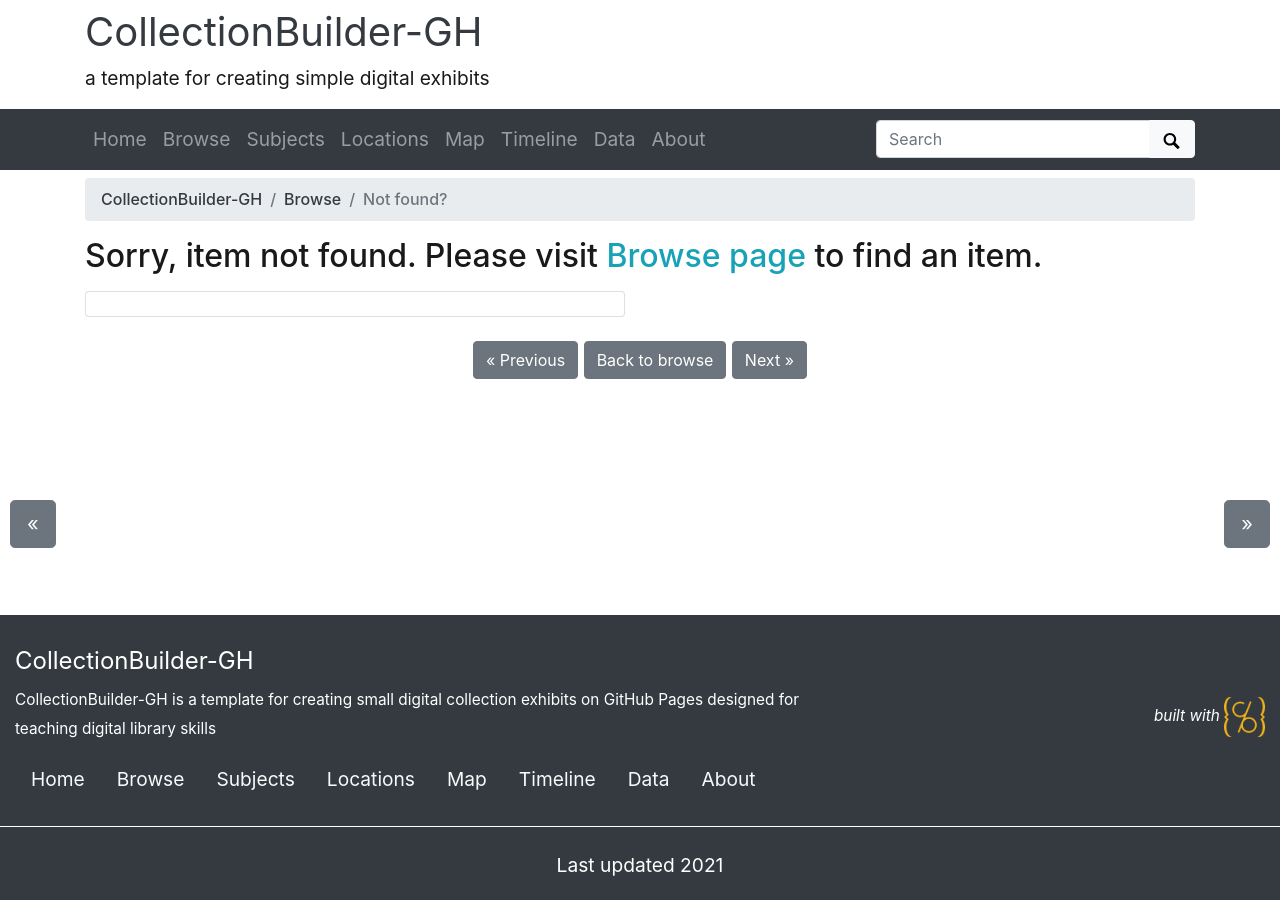
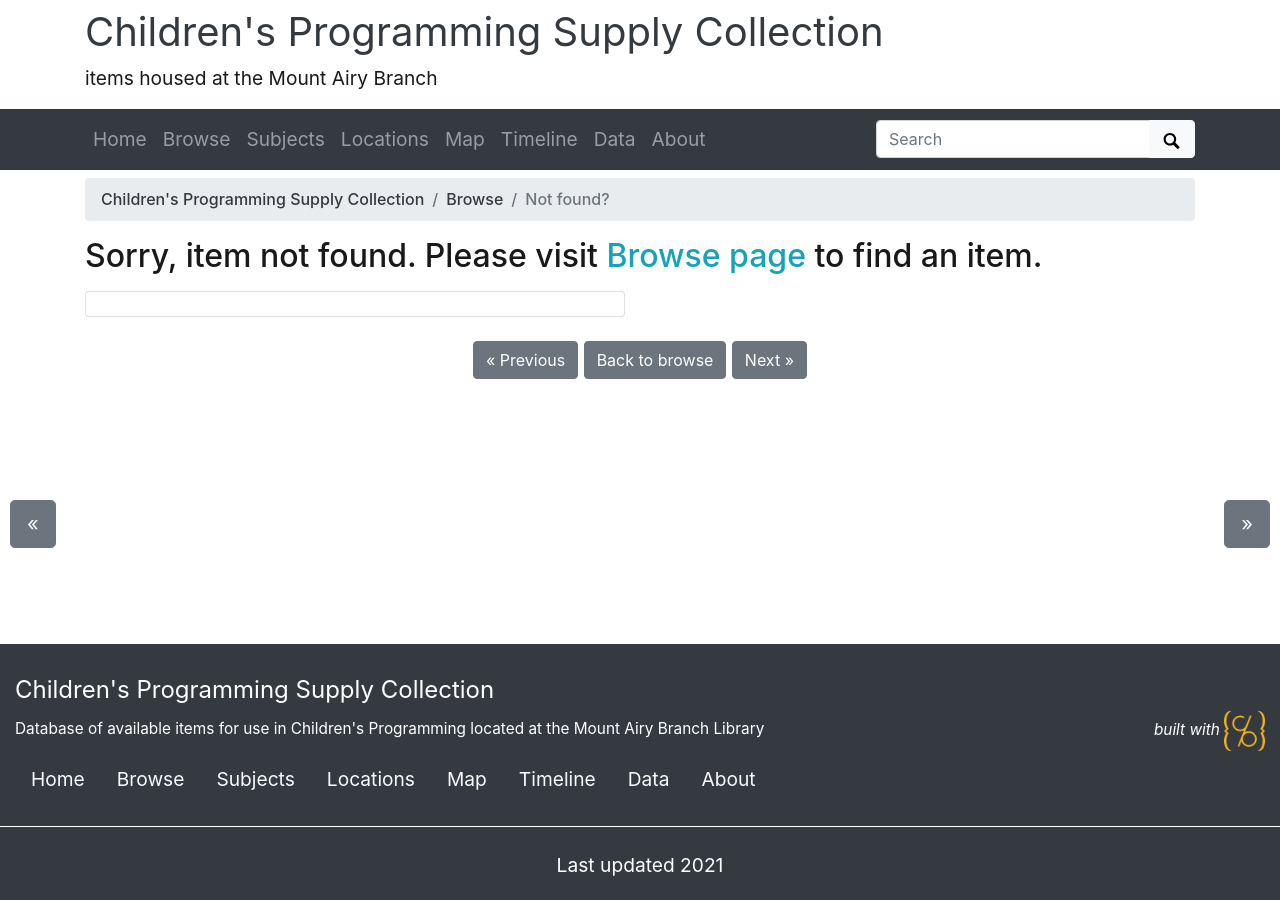
Before and after one commit to KariKariLibrary/Final-JDept-Supplies, a Jekyll site: the page built from pages/item.md, in a window 1280 px wide. Built offline with Jekyll 4.4.1, drawn with Linux system fonts in a browser that asks for light colours.

Commit message:
updated site settings

```diff
--- a/_config.yml
+++ b/_config.yml
@@ -20,12 +20,12 @@
 # SITE SETTINGS
 #
 # title of site appears in banner
-title: CollectionBuilder-GH
+title: Children's Programming Supply Collection
 # tagline, a short phrase that will appear throughout the site in the top banner
-tagline: a template for creating simple digital exhibits
+tagline: items housed at the Mount Airy Branch
 # description appears in meta tags and other locations
 # this description might appear in search result lists, keep around 160 characters max
-description: "CollectionBuilder-GH is a template for creating small digital collection exhibits on GitHub Pages designed for teaching digital library skills"
+description: "Database of available items for use in Children's Programming located at the Mount Airy Branch Library"
 # creator of the digital collection, to appear in meta tags; we typically use our GitHub usernames but feel free to just use your name
 author: CollectionBuilder
 
```
